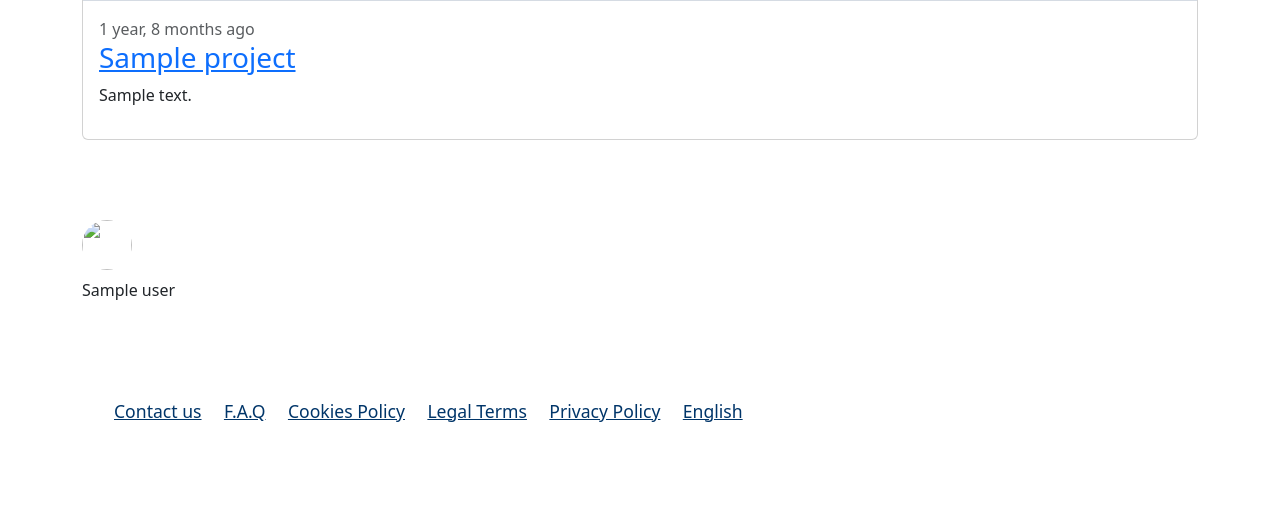
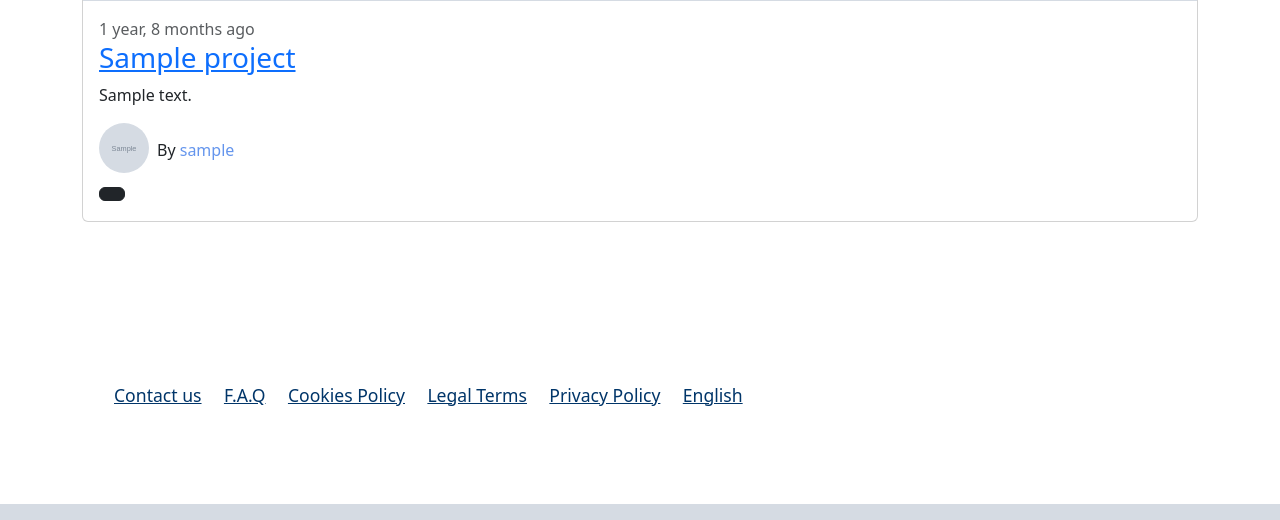
Before and after one commit to samwel-chege/Awwards, a Django app: template awwards/templates/index.html in a window 1280 px wide. Shown: the part 1010-1530 px from the top of the page. Run offline with Django 3.2, Linux system fonts and the light colour scheme; tables that the repository leaves empty hold one stand-in row (values such as "Sample post"); the template is opened without the code that fills it: values that come from a table or form of the project are taken from there, most other values are stand-ins (such as "Sample title", 1, 10 or a date in 2020); grey boxes marked "Sample" are stand-in pictures; parts of the project's set-up code (start-up, migrations or seed data) failed here and were passed over; some libraries are stand-ins or nearby versions.

Commit message:
add a link to the rate project template

```diff
--- a/awwards/templates/index.html
+++ b/awwards/templates/index.html
@@ -31,15 +31,17 @@
                             <p>{{project.description}}</p>
                         </article>
                     </div>
+                    <div class="card-author" style="padding: 0;">
+                        <div class="profile">
+                        <img src="{{project.profile.photo.url}}" width="50" height="50" class="rounded-circle mb-2" alt=""><span class="px-2">By <span style="color: cornflowerblue;">{{project.profile.user.username}}</span></span>
+
+                     </div>
+                    </div>
+                    <a href="{%  url 'rateproject' project.id %}"><button type="submit" class="btn btn-dark " value="Rate"></button></a>
                 </div>
 
             </div>
-            <div class="card-footer" style="padding: 0;">
-                <div class="profile">
-                <img src="{{project.project.image.url}}" width="50" height="50" class="rounded-circle mb-2" alt="">
-                <p>{{image.profile.user}}</p>
-             </div>
-            </div>
+
         </div>
     </div>
     {%endfor%}
```
